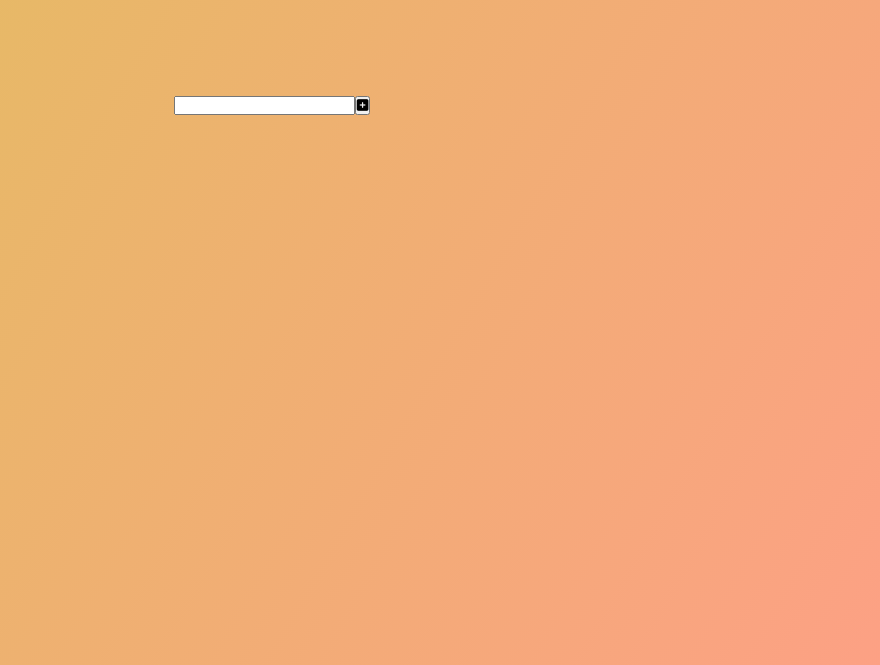
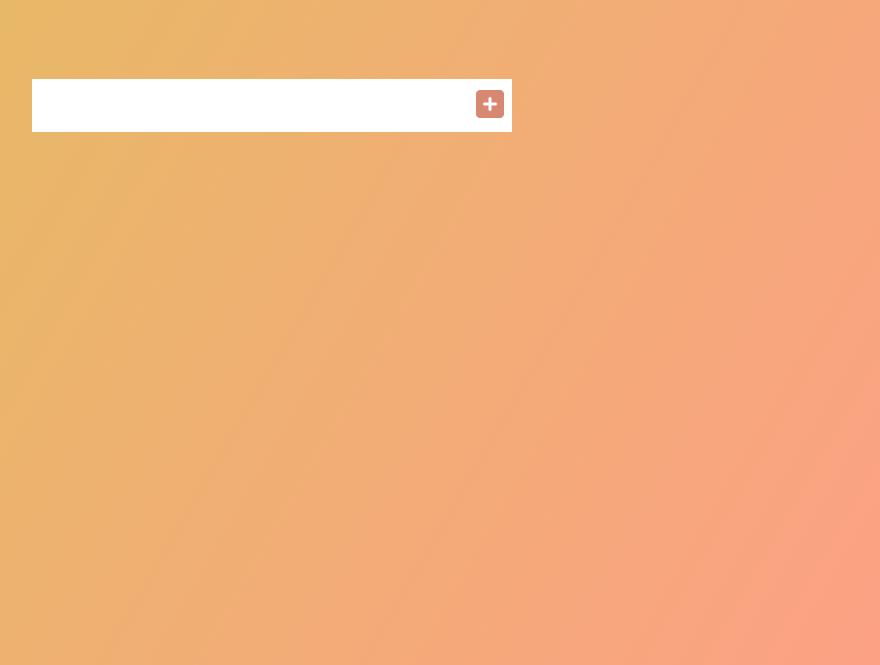
Before and after one commit to developer-rak/To-Do-List-Vanila-JS-developer-rak, a plain HTML site: page index.html in a window 1280 px wide. Shown: the part 135-800 px from the top of the page, without its empty margins (368-1248 px from the left). Drawn offline with Linux system fonts and the light colour scheme.

Commit message:
init css

```diff
--- a/style.css
+++ b/style.css
@@ -21,3 +21,22 @@
     justify-content: center;
     align-items: center;
 }
+
+form input, form button {
+    padding: 0.5rem;
+    font-size: 2rem;
+    border: none;
+    background: white;
+}
+
+form button {
+    color: #d88771;
+    background: white;
+    cursor: pointer;
+    transition: all .3s ease;
+}
+
+form button:hover {
+    background: #d88771;
+    color: white;
+}
```
